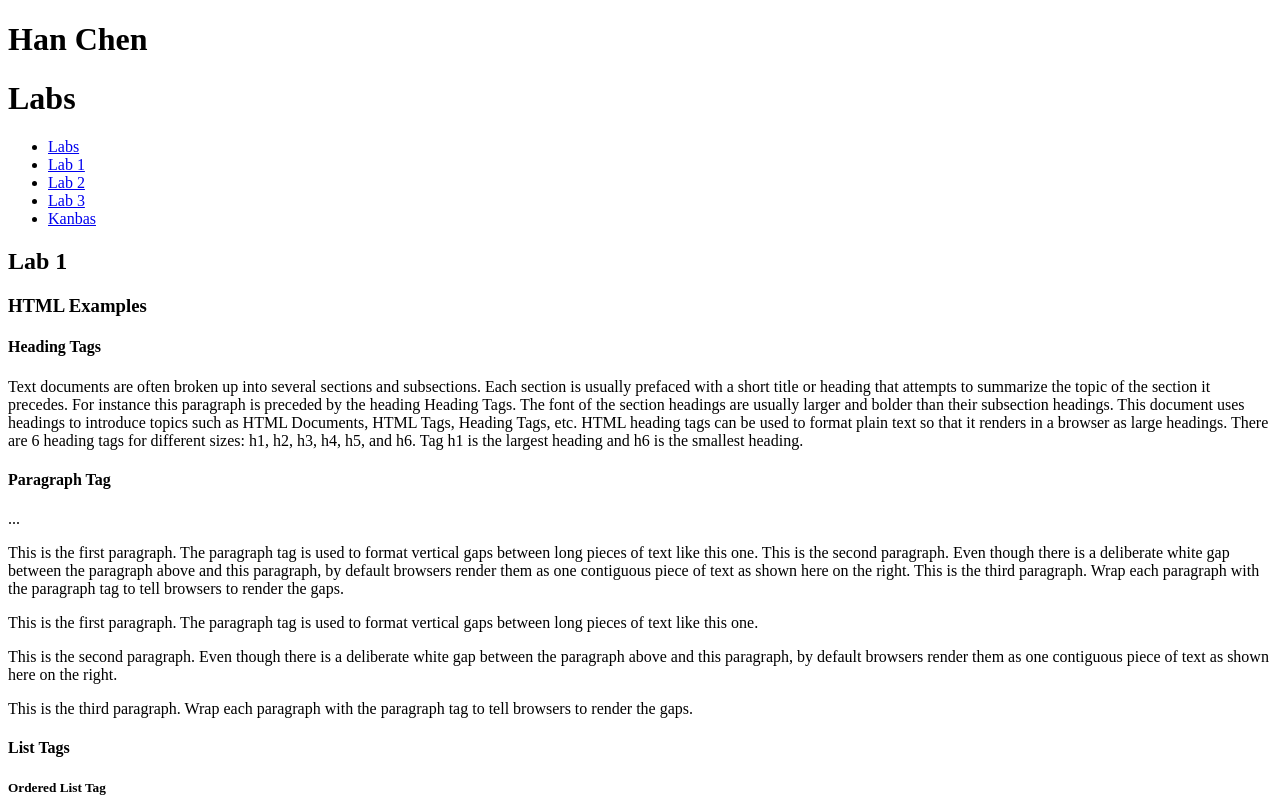
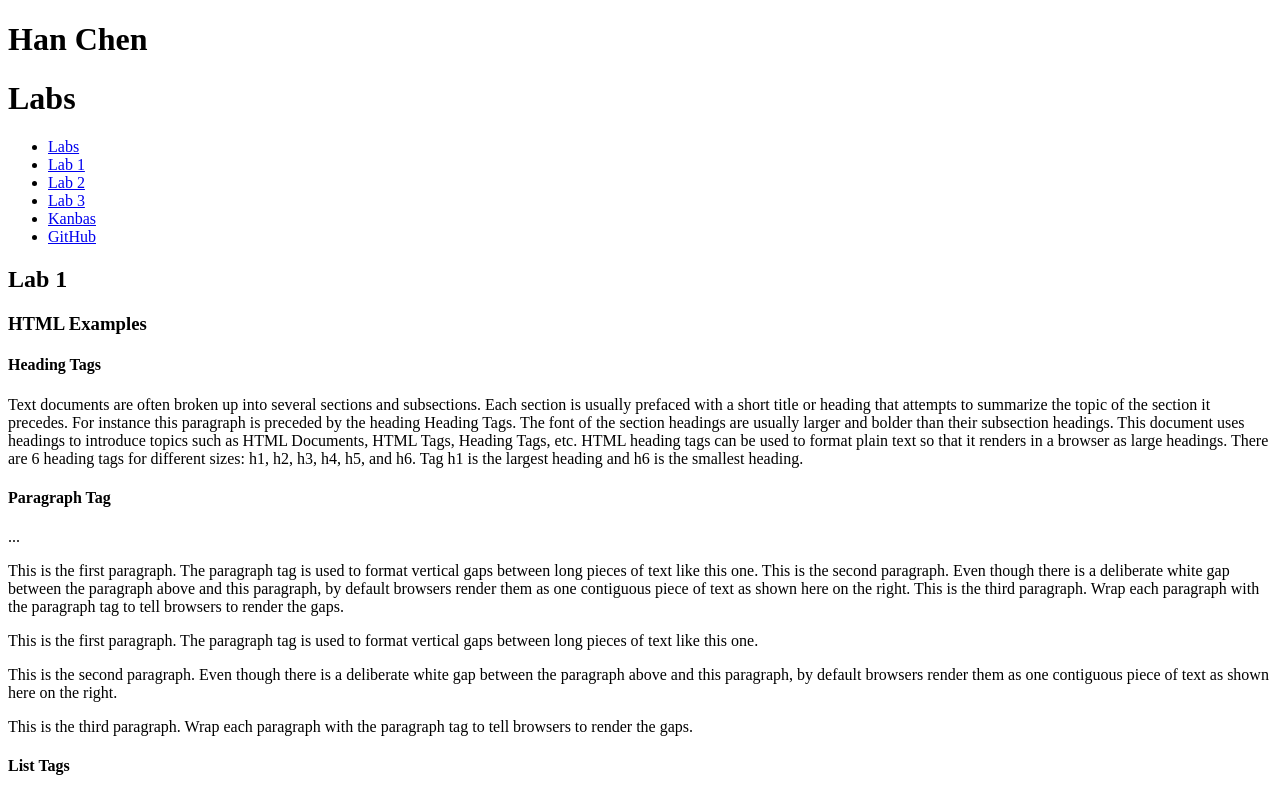
Before and after one commit to hanks25/kanbas-react-web-app, a React (Create React App) app: page /#/Labs/Lab1 in a window 1280 px wide. Shown: the top 799 px of the page. Built offline with nearby package versions, Linux system fonts and the light colour scheme.

Commit message:
adding the link to the TOC

```diff
--- a/src/Labs/TOC.tsx
+++ b/src/Labs/TOC.tsx
@@ -6,6 +6,7 @@
         <li><a id="wd-a2" href="#/Labs/Lab2">Lab 2</a></li>
         <li><a id="wd-a3" href="#/Labs/Lab3">Lab 3</a></li>
         <li><a id="wd-k"  href="#/Kanbas">Kanbas</a></li>
+        <li><a id="wd-github" href="https://github.com/hanks25/kanbas-react-web-app">GitHub</a></li>
       </ul>
     );
   }
--- a/src/Labs/index.tsx
+++ b/src/Labs/index.tsx
@@ -15,7 +15,6 @@
         <Route path="Lab2" element={<Lab2 />} />
         <Route path="Lab3" element={<Lab3 />} />
       </Routes>
-      <a id="wd-github" href="https://github.com/hanks25/kanbas-react-web-app">GitHub</a>
     </div>
   );
 }
```
